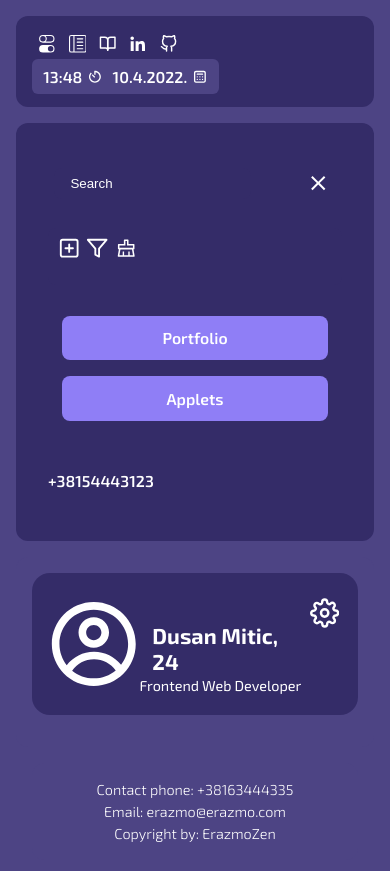
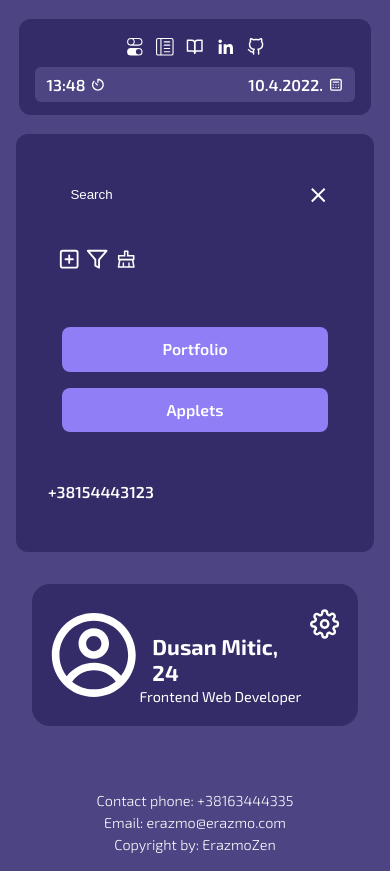
Before and after one commit to erazmozen/hub, a React (Create React App) app: page / in a window 390 px wide. Built offline with nearby package versions, Linux system fonts and the light colour scheme.

Commit message:
Update header.css

```diff
--- a/src/components/Header/header.css
+++ b/src/components/Header/header.css
@@ -1,33 +1,29 @@
 /* ------ Navbar */
 
 .header-wrapper {
+  display: flex;
   background-color: var(--primary);
-  display: flex;
   flex-wrap: wrap;
   justify-content: space-between;
   padding: 0.8rem 1rem;
   color: white;
   position: relative;
+  z-index: 10000000;
 }
 
 @media only screen and (max-width: 600px) {
   .header-wrapper {
-    margin: 0rem;
-    text-align: center;
+    margin: 0.2rem;
   }
-
-  /* .header-wrapper > div:first-child {
-    margin-bottom: 1rem;
-  } */
 }
 
-@media only screen and (max-width: 330px) {
+@media only screen and (max-width: 430px) {
   .header-wrapper > div {
     width: 100%;
+    justify-content: center;
   }
-  .logo-wrapper {
-    justify-content: center;
-    margin-bottom: 0.6rem;
+  .header-wrapper .common-icons-wrapper {
+    margin-bottom: 0.3rem;
   }
 }
 
@@ -44,24 +40,4 @@
   margin-left: 0.3rem;
 }
 
-.icons-wrapper > * {
-  margin-left: 1rem;
-}
-
-.header-wrapper,
-.logo-wrapper,
-.icons-wrapper {
-  display: flex;
-  align-items: center;
-}
-
-.header-settigns {
-  display: flex;
-  cursor: pointer;
-}
-
-.header-settigns p {
-  margin-right: 0.4rem;
-}
-
 /* Navbar ------ */
```
